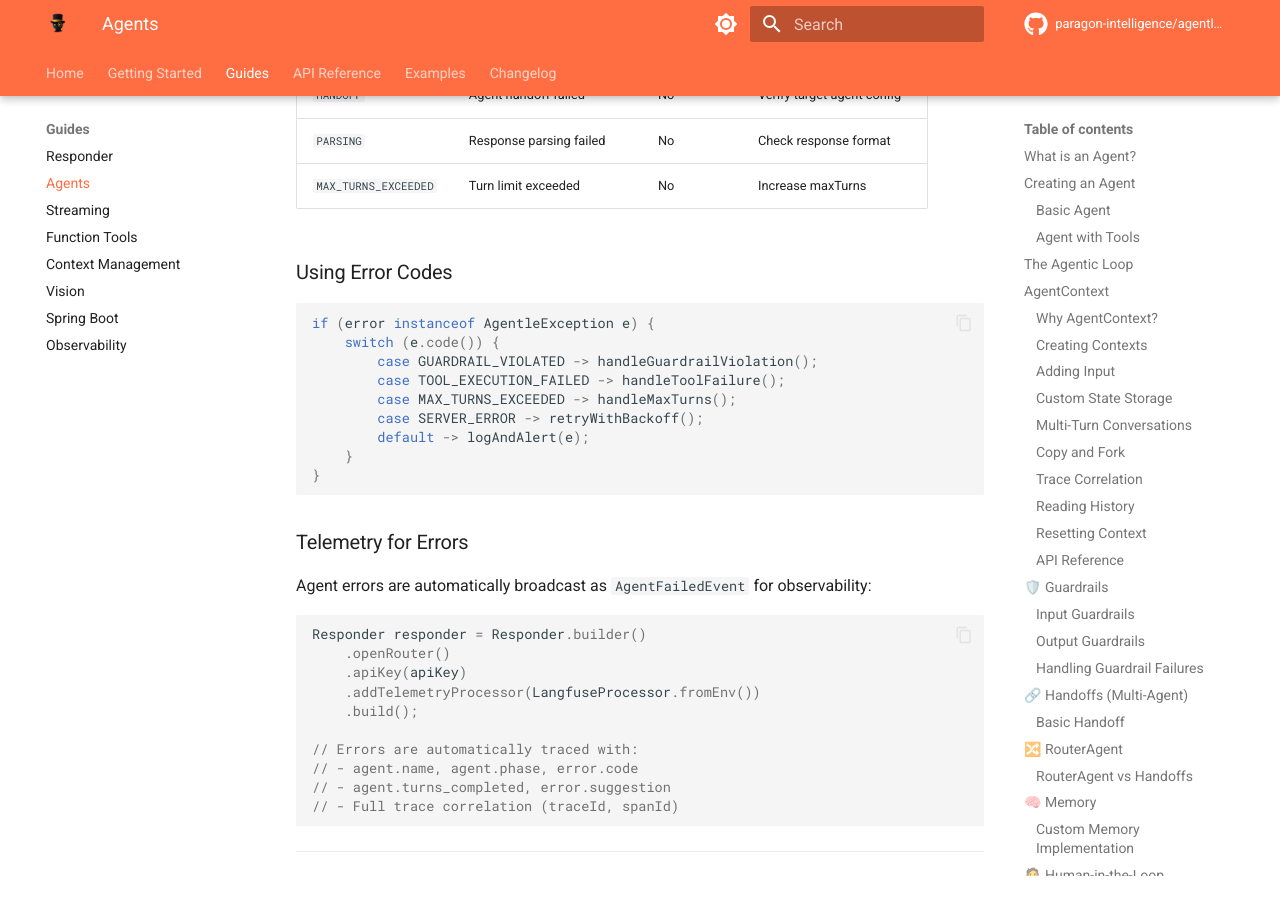
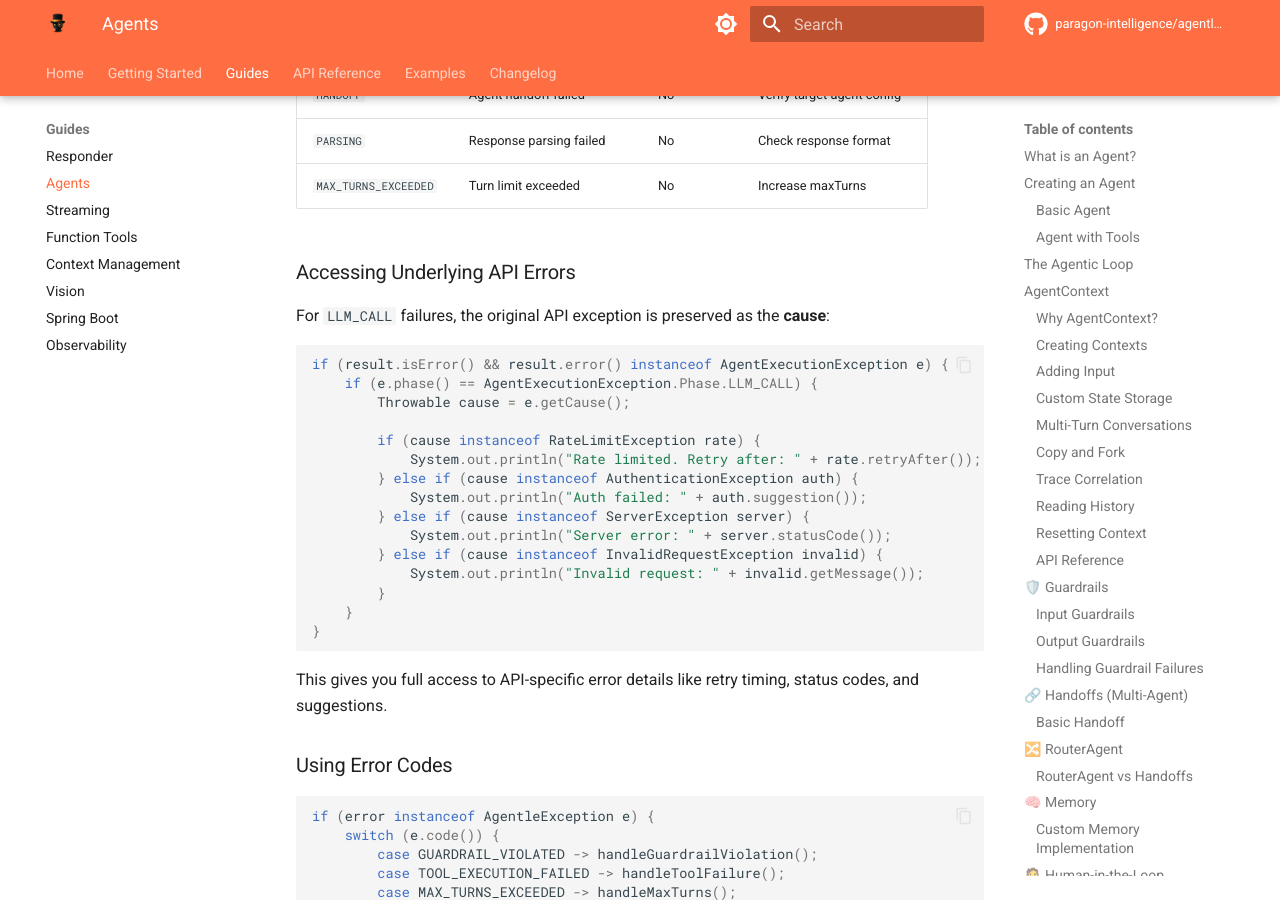
Before and after one commit to paragon-intelligence/agentle4j, an MkDocs documentation site: the page built from docs/guides/agents.md, in a window 1280 px wide and 900 px high, scrolled down 22568 px. Built offline with MkDocs 1.6.1 and Material for MkDocs 9.7.7, drawn with Linux system fonts in a browser that asks for light colours; comment, search, counter and statistics services are not loaded; the version menu is left out.

Commit message:
docs: add examples for accessing underlying API exceptions from LLM_CALL errors

````diff
--- a/docs/guides/agents.md
+++ b/docs/guides/agents.md
@@ -1022,6 +1022,30 @@ if (result.isError()) {
 | `PARSING` | Response parsing failed | No | Check response format |
 | `MAX_TURNS_EXCEEDED` | Turn limit exceeded | No | Increase maxTurns |
 
+### Accessing Underlying API Errors
+
+For `LLM_CALL` failures, the original API exception is preserved as the **cause**:
+
+```java
+if (result.isError() && result.error() instanceof AgentExecutionException e) {
+    if (e.phase() == AgentExecutionException.Phase.LLM_CALL) {
+        Throwable cause = e.getCause();
+
+        if (cause instanceof RateLimitException rate) {
+            System.out.println("Rate limited. Retry after: " + rate.retryAfter());
+        } else if (cause instanceof AuthenticationException auth) {
+            System.out.println("Auth failed: " + auth.suggestion());
+        } else if (cause instanceof ServerException server) {
+            System.out.println("Server error: " + server.statusCode());
+        } else if (cause instanceof InvalidRequestException invalid) {
+            System.out.println("Invalid request: " + invalid.getMessage());
+        }
+    }
+}
+```
+
+This gives you full access to API-specific error details like retry timing, status codes, and suggestions.
+
 ### Using Error Codes
 
 ```java
````
Also changed, not shown: README.md (+14 -0 lines).
